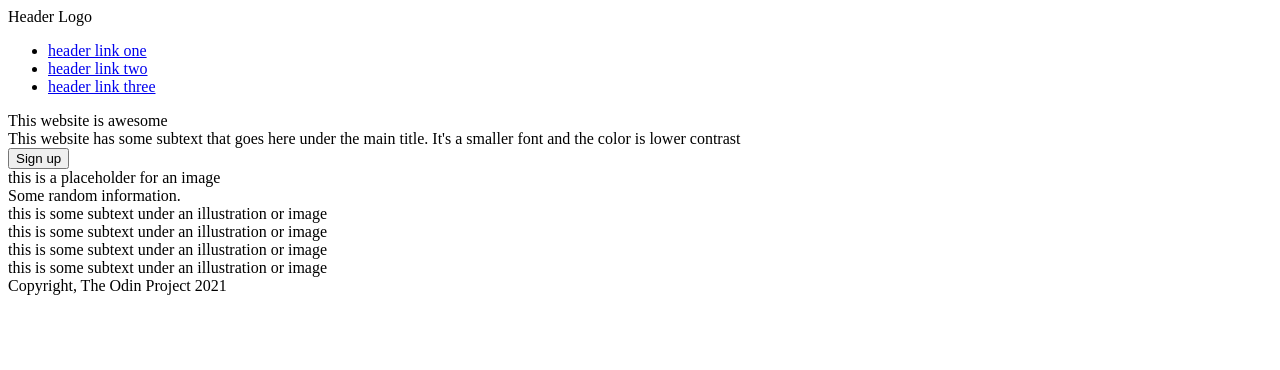
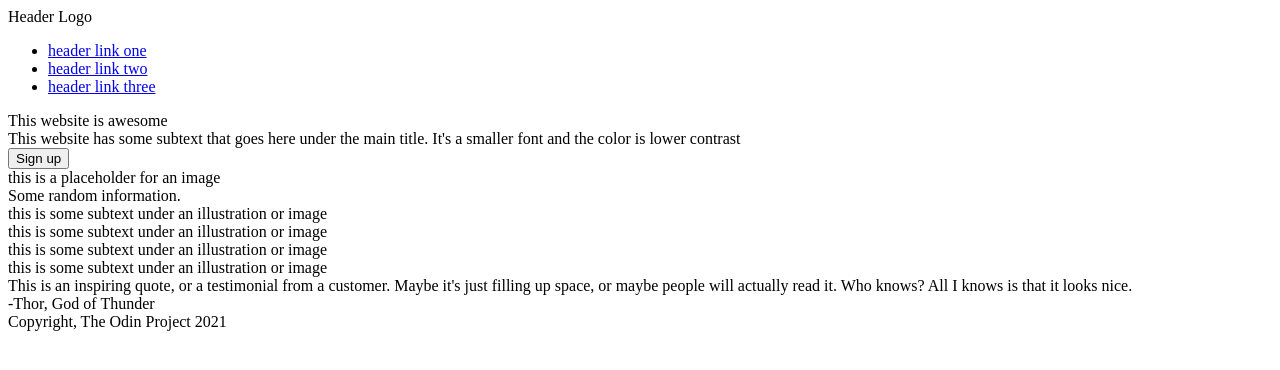
Before and after one commit to manssigupta/landing-page, a plain HTML site: page index.html in a window 1280 px wide. Drawn offline with Linux system fonts and the light colour scheme.

Commit message:
Add a quote section in the content area

```diff
--- a/index.html
+++ b/index.html
@@ -59,8 +59,16 @@
                 <div class="card"></div>
                 <div class="text">this is some subtext under an illustration or image</div>
             </div>
-
-
+        </div>
+        <div class="quote">
+            <div class="mainquote">
+                This is an inspiring quote, or a testimonial from a customer. Maybe it's just
+                 filling up space, or maybe people will actually read it. Who knows? All I knows
+                 is that it looks nice.
+            </div>
+            <div class="author">
+                -Thor, God of Thunder
+            </div>
         </div>
     </div>
     <div class="footer">
```
